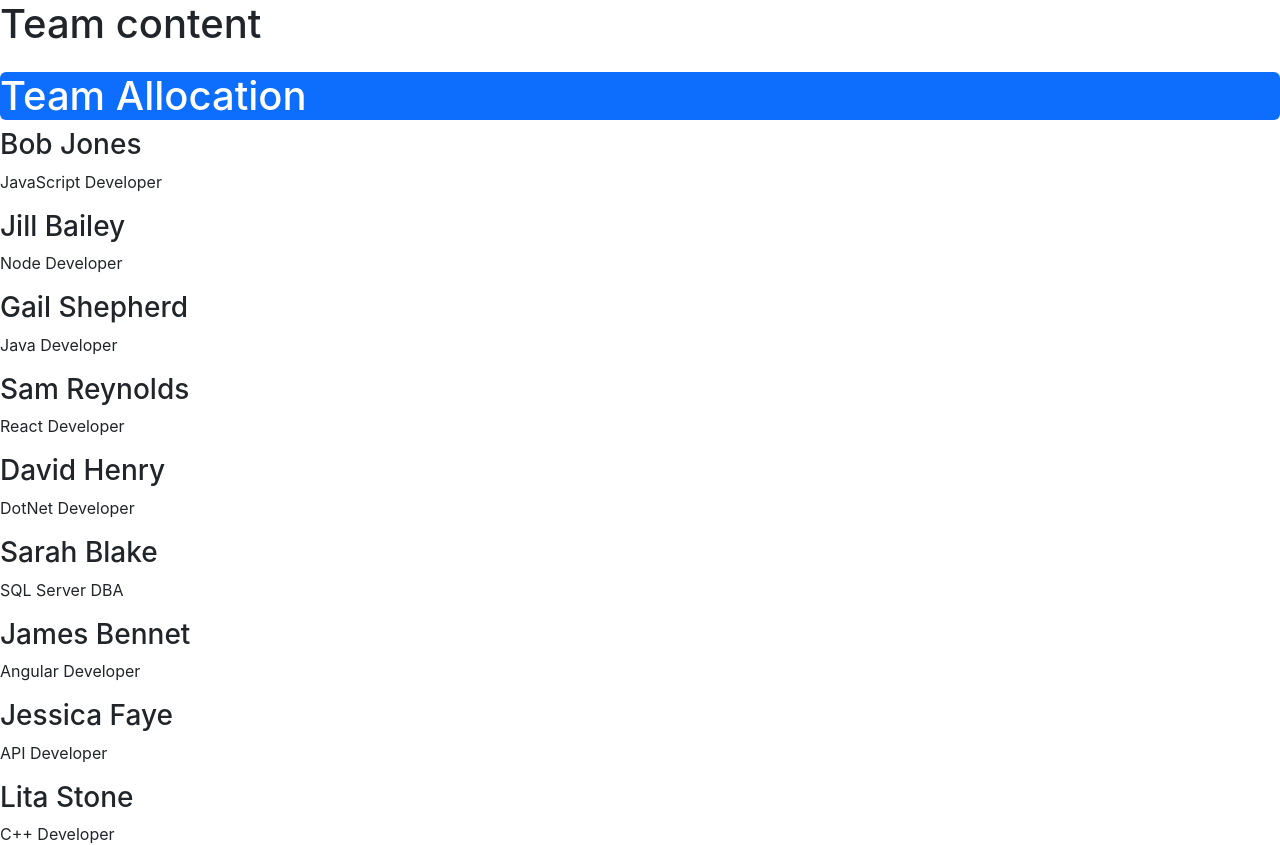
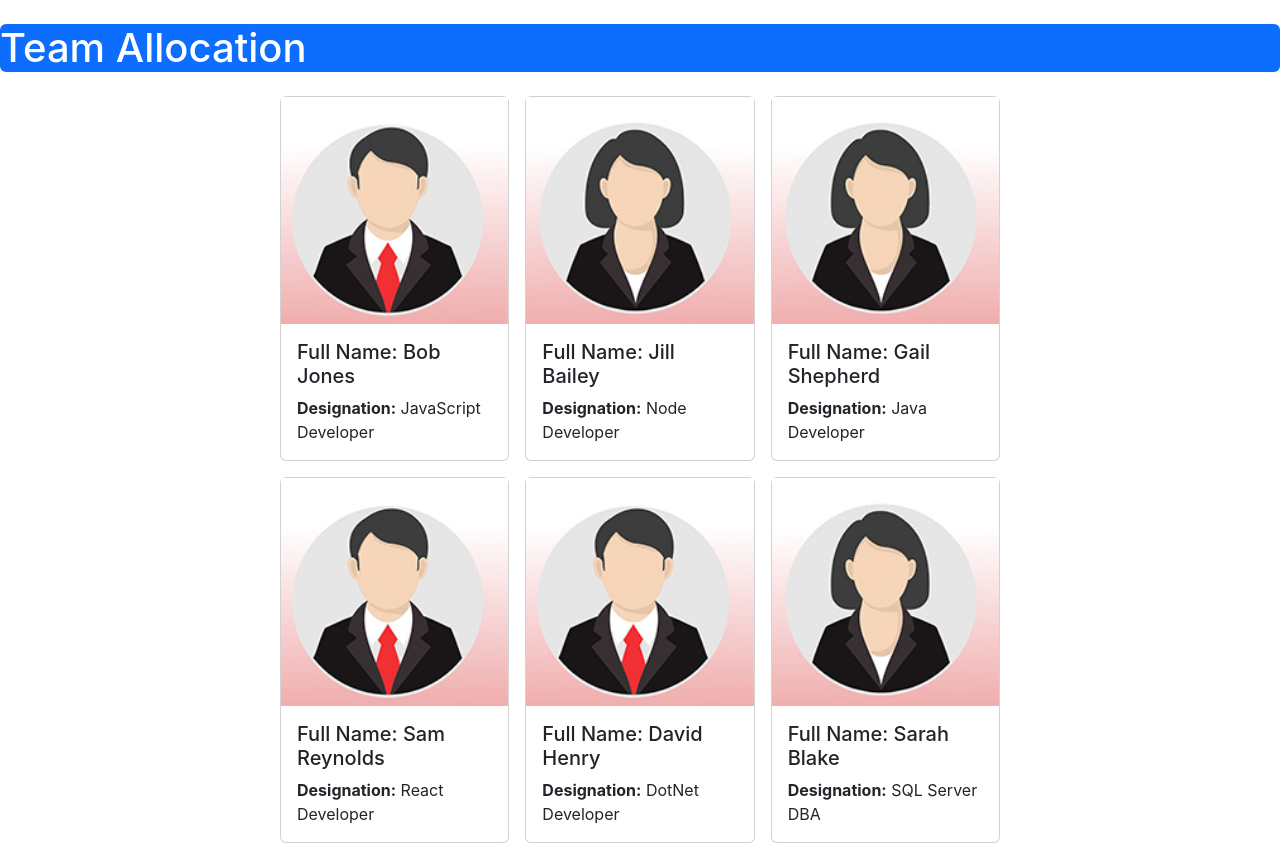
Before and after one commit to obifemi/REACT1, a React (Create React App) app in the folder team-allocation/: page / in a window 1280 px wide. Shown: the top 845 px of the page. Built offline with nearby package versions, Linux system fonts and the light colour scheme.

Commit message:
add employee img selection

```diff
--- a/team-allocation/src/App.css
+++ b/team-allocation/src/App.css
@@ -1,3 +1,7 @@
 body{
 
 }
+.card-collection{
+    display: grid;
+    grid-template-columns: repeat(3, 1fr);
+}
--- a/team-allocation/src/App.js
+++ b/team-allocation/src/App.js
@@ -1,7 +1,6 @@
 import logo from './logo.svg';
 import './App.css';
 import Header from './Header';
-import Content from './Content';
 import Footer from './Footer';
 import Employees from './Employees';
 
@@ -9,7 +8,6 @@
 function App() {
   return (
     <div className="App">
-      <Content />
       <Header />
       <Employees />
       <Footer />
--- a/team-allocation/src/Content.jsx
+++ /dev/null
@@ -1,8 +0,0 @@
-const Content = () => {
-    return (
-    <content>
-    <h1>Team content</h1>
-    </content>
-    );
-    };
-    export default Content;
--- a/team-allocation/src/Employees.jsx
+++ b/team-allocation/src/Employees.jsx
@@ -1,4 +1,6 @@
-import { useState, useEffect } from 'react';
+import { useState, useEffect } from "react";
+import femaleProfile from "./images/femaleProfile.jpg";
+import maleProfile from "./images/maleProfile.jpg";
 
 const Employees = () => {
   const [employees, setEmployees] = useState([
@@ -7,97 +9,106 @@
       fullName: "Bob Jones",
       designation: "JavaScript Developer",
       gender: "male",
-            teamName: "TeamA"
+      teamName: "TeamA",
     },
     {
       id: 2,
       fullName: "Jill Bailey",
       designation: "Node Developer",
       gender: "female",
-            teamName: "TeamA"
+      teamName: "TeamA",
     },
     {
       id: 3,
       fullName: "Gail Shepherd",
       designation: "Java Developer",
       gender: "female",
-            teamName: "TeamA"
+      teamName: "TeamA",
     },
     {
       id: 4,
       fullName: "Sam Reynolds",
       designation: "React Developer",
       gender: "male",
-            teamName: "TeamB"
+      teamName: "TeamB",
     },
     {
       id: 5,
       fullName: "David Henry",
       designation: "DotNet Developer",
       gender: "male",
-            teamName: "TeamB"
+      teamName: "TeamB",
     },
     {
       id: 6,
       fullName: "Sarah Blake",
       designation: "SQL Server DBA",
       gender: "female",
-            teamName: "TeamB"
+      teamName: "TeamB",
     },
     {
       id: 7,
       fullName: "James Bennet",
       designation: "Angular Developer",
       gender: "male",
-            teamName: "TeamC"
+      teamName: "TeamC",
     },
     {
       id: 8,
       fullName: "Jessica Faye",
       designation: "API Developer",
       gender: "female",
-            teamName: "TeamC"
+      teamName: "TeamC",
     },
     {
       id: 9,
       fullName: "Lita Stone",
       designation: "C++ Developer",
       gender: "female",
-            teamName: "TeamC"
+      teamName: "TeamC",
     },
     {
       id: 10,
       fullName: "Daniel Young",
       designation: "Python Developer",
       gender: "male",
-            teamName: "TeamD"
+      teamName: "TeamD",
     },
     {
       id: 11,
       fullName: "Adrian Jacobs",
       designation: "Vue Developer",
       gender: "male",
-            teamName: "TeamD"
+      teamName: "TeamD",
     },
     {
       id: 12,
       fullName: "Devin Monroe",
       designation: "Graphic Designer",
       gender: "male",
-            teamName: "TeamD"
-          }
+      teamName: "TeamD",
+    },
   ]);
 
   return (
-     <main>
-        {
-        employees.map((employee) => (
-            <div key={employee.id}>
-                <h3>{employee.fullName}</h3>
-                <p>{employee.designation}</p>
-                </div>))}
+    <main className="container">
+      <div className="row justify-content-center mt-3 mb-3">
+        <div className="col-8">
+            <div className="card-collection">
+          {employees.map((employee) => (
+            <div key={employee.id} className="card m-2">
+              <img src= {employee.gender==='female'?femaleProfile:maleProfile}  alt="" className="card-image-top" style={{cursor: "pointer"}} />
+                <div className="card-body">
+              <h5>Full Name: {employee.fullName}</h5>
+              <p className="card-text"> <b>Designation:</b> {employee.designation} </p>
+              </div>
+            </div>
+          ))}
+          </div>
+        </div>
+      </div>
     </main>
-    )
+  );
 };
 
 export default Employees;
```
Also changed, not shown: team-allocation/src/images/femaleProfile.jpg (added), team-allocation/src/images/maleProfile.jpg (added). Lines whose indentation alone changed are shown as unchanged.
